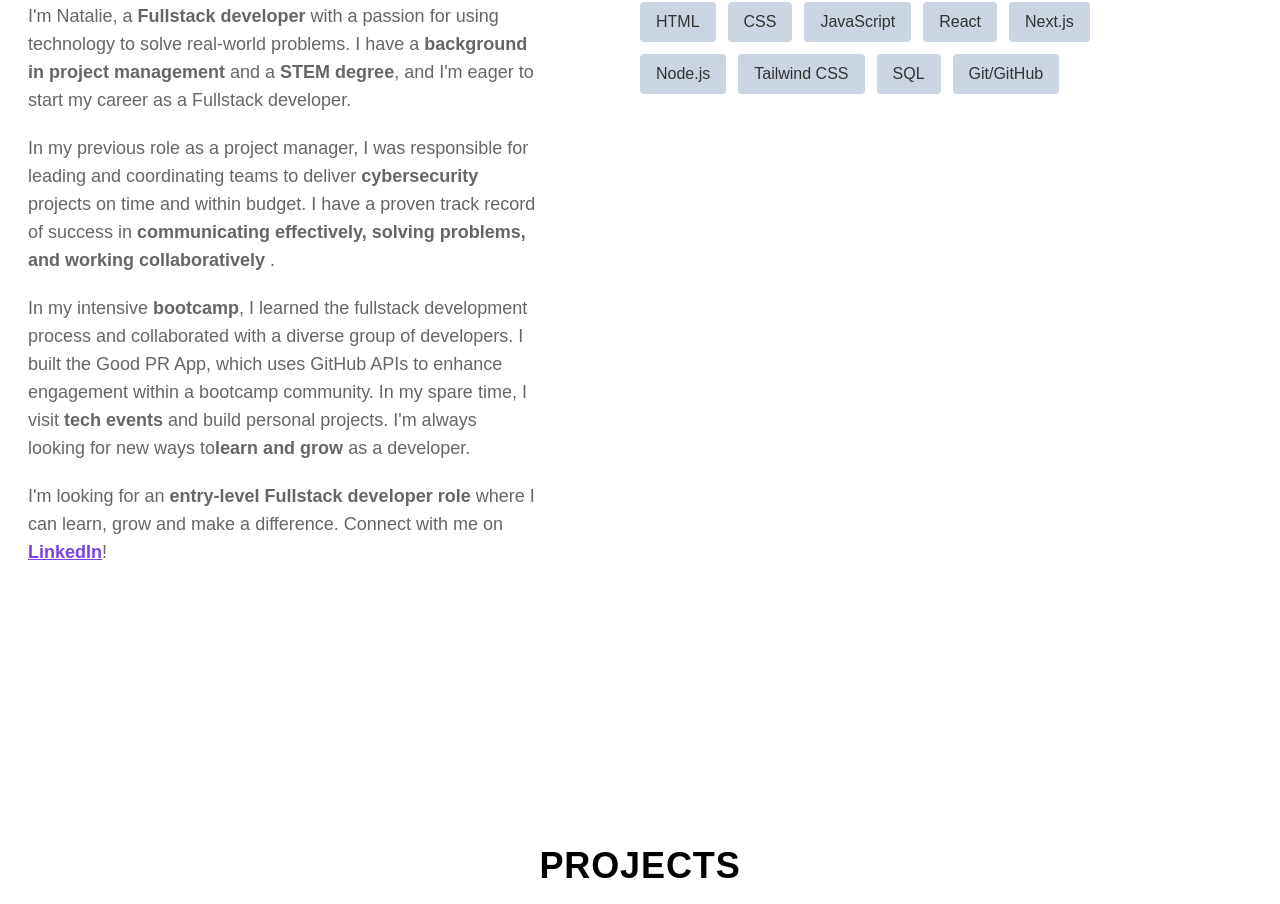
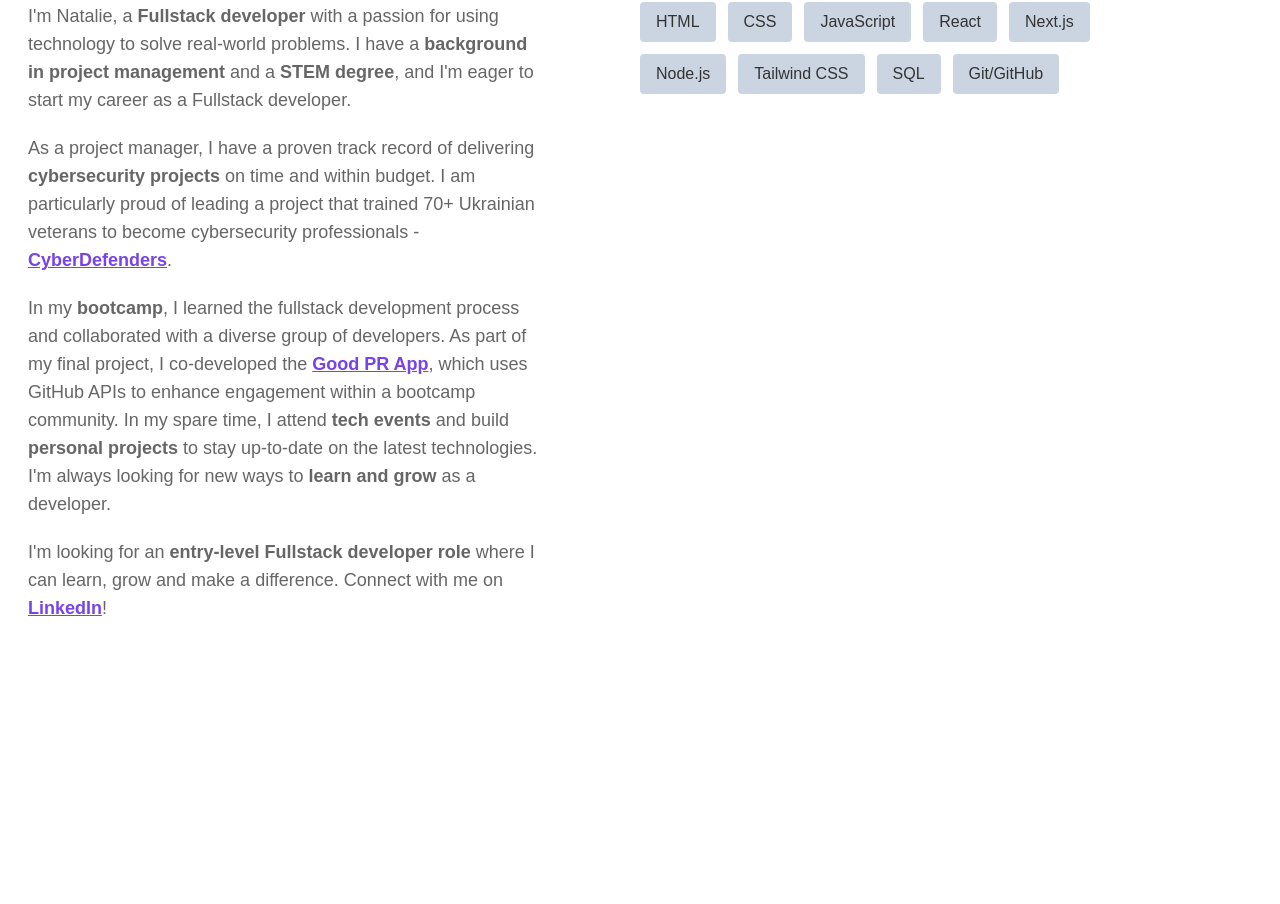
Before and after one commit to nataliiazab/portfolio, a React (Vite) app: page / in a window 1280 px wide. Shown: the part 1310-2214 px from the top of the page. Built offline with nearby package versions, Linux system fonts and the light colour scheme; a web font is replaced by a local one.

Commit message:
Update About.jsx

```diff
--- a/src/components/About.jsx
+++ b/src/components/About.jsx
@@ -37,25 +37,33 @@ const About = () => {
               a Fullstack developer.
             </p>
             <p className="mb-5">
-              In my previous role as a project manager, I was responsible for
-              leading and coordinating teams to deliver{" "}
-              <strong>cybersecurity </strong> projects on time and within budget.
-              I have a proven track record of success in
-              <strong>
-                {" "}
-                communicating effectively, solving problems, and working
-                collaboratively{" "}
-              </strong>
+              As a project manager, I have a proven track record of delivering
+              <strong> cybersecurity projects</strong> on time and within
+              budget. I am particularly proud of leading a project that trained
+              70+ Ukrainian veterans to become cybersecurity professionals -{" "}
+              <a
+                href="https://www.crdfglobal.org/insights/cybersecurity-gives-me-opportunity-continue-path-defender/"
+                className="text-secondary font-bold underline"
+              >
+                CyberDefenders
+              </a>
               .
             </p>
             <p className="mb-5">
-              In my intensive <strong>bootcamp</strong>, I learned the fullstack
+              In my <strong>bootcamp</strong>, I learned the fullstack
               development process and collaborated with a diverse group of
-              developers. I built the Good PR App, which uses GitHub APIs to
-              enhance engagement within a bootcamp community. In my spare time,
-              I visit <strong>tech events</strong> and build personal projects.
-              I'm always looking for new ways to
-              <strong>learn and grow</strong> as a developer.
+              developers. As part of my final project, I co-developed the{" "}
+              <a
+                href="https://good-pr.vercel.app/"
+                className="text-secondary font-bold underline"
+              >
+                Good PR App
+              </a>
+              , which uses GitHub APIs to enhance engagement within a bootcamp
+              community. In my spare time, I attend <strong>tech events</strong>{" "}
+              and build <strong>personal projects</strong> to stay up-to-date on
+              the latest technologies. I'm always looking for new ways to
+              <strong> learn and grow</strong> as a developer.
             </p>
             <p className="mb-5">
               I'm looking for an{" "}
```
